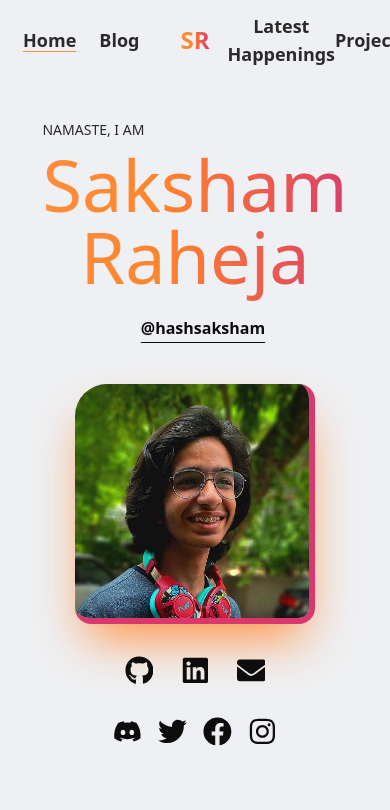
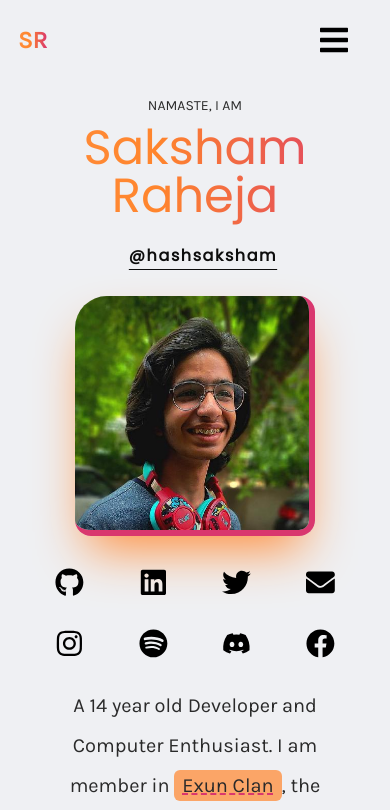
Before and after one commit to hashsaksham/saksham-raheja-website, a Next.js app: page / in a window 390 px wide. Shown: the top 810 px of the page. Built offline with nearby package versions, Linux system fonts and the light colour scheme.

Commit message:
chore: Typography and Responsive Navbar

```diff
--- a/components/Layout.js
+++ b/components/Layout.js
@@ -1,41 +1,10 @@
-import Link from "next/link";
-import { useRouter } from "next/router";
 import React from "react";
-
-const NavLink = ({ href, label }) => {
-  const router = useRouter();
-  return (
-    <li className="text-center">
-      <Link href={href} passHref>
-        <a
-          className={`font-bold text-lg text-center text-raqs ${
-            router.pathname == href &&
-            "underline-offset-4 underline decoration-accent "
-          }`}
-        >
-          {label}
-        </a>
-      </Link>
-    </li>
-  );
-};
+import Navbar from "./Navbar";
 
 const Layout = ({ children }) => {
   return (
     <div>
-      <nav className=" sticky flex justify-center items-center h-20  w-full">
-        <ul className="nav-links">
-          <NavLink href={"/"} label={"Home"} />
-          <NavLink href={"/blog"} label={"Blog"} />
-        </ul>
-        <div className="flex items-center justify-center w-1/6">
-          <h1 className="text-2xl font-black text-center gradient-text ">SR</h1>
-        </div>
-        <ul className="nav-links">
-          <NavLink href={"/latest"} label={"Latest Happenings"} />
-          <NavLink href={"/projects"} label={"Projects"} />
-        </ul>
-      </nav>
+      <Navbar />
       <main>{children}</main>
       <footer></footer>
     </div>
--- /dev/null
+++ b/components/NavLink.js
@@ -0,0 +1,31 @@
+import Link from "next/link";
+import { useRouter } from "next/router";
+import { useEffect, useState } from "react";
+
+const NavLink = ({ href, label, menu = false, setMenuOpen }) => {
+  const router = useRouter();
+
+  return (
+    <Link href={href} passHref>
+      <li
+        onClick={menu ? () => setMenuOpen(false) : null}
+        className={`text-center ${
+          menu && `w-full py-6 px-2 ${router.pathname == href && "bg-chaand"}`
+        } `}
+      >
+        <a
+          className={`font-extrabold  text-center text-raqs ${
+            router.pathname == href &&
+            "underline-offset-4 underline decoration-accent"
+          }
+          ${menu ? "text-xl " : "text-lg"}
+          `}
+        >
+          {label}
+        </a>
+      </li>
+    </Link>
+  );
+};
+
+export default NavLink;
--- /dev/null
+++ b/components/Navbar.js
@@ -0,0 +1,106 @@
+import Link from "next/link";
+import React, { useEffect, useState } from "react";
+import NavLink from "./NavLink";
+import { FaBars } from "react-icons/fa";
+import { GrFormClose } from "react-icons/gr";
+
+const Navbar = () => {
+  const [menuOpen, setMenuOpen] = useState(false);
+  const toggleNav = () => {
+    setMenuOpen(!menuOpen);
+  };
+  const [windowSize, setWindowSize] = useState({
+    width: undefined,
+    height: undefined,
+  });
+  useEffect(() => {
+    // only execute all the code below in client side
+    if (typeof window !== "undefined") {
+      // Handler to call on window resize
+      function handleResize() {
+        // Set window width/height to state
+        setWindowSize({
+          width: window.innerWidth,
+          height: window.innerHeight,
+        });
+      }
+      // Add event listener
+      window.addEventListener("resize", handleResize);
+      // Call handler right away so state gets updated with initial window size
+      handleResize();
+      // Remove event listener on cleanup
+      return () => window.removeEventListener("resize", handleResize);
+    }
+  }, []);
+
+  useEffect(() => {
+    if (windowSize.width > 1023) {
+      setMenuOpen(false);
+    }
+  }, [windowSize.width]);
+
+  return (
+    <>
+      <nav className="sticky flex justify-center items-center h-20  w-full ">
+        <ul className="flex justify-evenly items-center tabletbelow:hidden w-5/12 h-full ">
+          <NavLink href={"/"} label={"Home"} />
+          <NavLink href={"/blog"} label={"Blog"} />
+        </ul>
+        {/*  */}
+        <Link href={"/"} passHref>
+          <div className="flex items-center justify-center w-1/6 cursor-pointer z-40">
+            <h1 className="text-2xl font-black text-center gradient-text ">
+              SR
+            </h1>
+          </div>
+        </Link>
+        {/*  */}
+        <ul className="flex justify-evenly items-center tabletbelow:hidden w-5/12 h-full ">
+          <NavLink href={"/latest"} label={"Life Updates"} />
+          <NavLink href={"/projects"} label={"Projects"} />
+        </ul>
+        {/*  */}
+        <button
+          className="h-full hidden tabletbelow:flex justify-center items-center px-10 tabletbelow:ml-auto z-40"
+          onClick={toggleNav}
+        >
+          {menuOpen ? <GrFormClose size={"3rem"} /> : <FaBars size={"2rem"} />}
+        </button>{" "}
+        <div
+          className={`fixed  ${
+            menuOpen ? "translate-y-0" : "translate-y-[-100vh]"
+          }  transition-transform duration-500 top-20 left-0 right-0 bottom-0 bg-aaftab  text-raqs z-40 border-t-4 border-t-accent`}
+        >
+          <ul className="flex justify-center items-center flex-col w-full ">
+            <NavLink
+              href={"/"}
+              label={"Home"}
+              menu={true}
+              setMenuOpen={setMenuOpen}
+            />
+            <NavLink
+              href={"/blog"}
+              label={"Blog"}
+              menu={true}
+              setMenuOpen={setMenuOpen}
+            />
+            <NavLink
+              href={"/latest"}
+              label={"Life Updates"}
+              menu={true}
+              setMenuOpen={setMenuOpen}
+            />
+            <NavLink
+              href={"/projects"}
+              label={"Projects"}
+              menu={true}
+              setMenuOpen={setMenuOpen}
+            />
+          </ul>
+        </div>
+      </nav>
+    </>
+  );
+};
+
+export default Navbar;
--- /dev/null
+++ b/components/Socials/SocialIconsContainer.js
@@ -0,0 +1,19 @@
+import React from "react";
+import { IconContext } from "react-icons";
+import { activeTheme } from "../../styles/themes";
+
+const SocialIconsContainer = ({ data }) => {
+  return (
+    <IconContext.Provider value={{ color: activeTheme.qurbat, size: "1.8rem" }}>
+      {data.map(({ icon, url }, i) => {
+        return (
+          <a key={i} target="_blank" rel="noreferrer" href={url}>
+            {icon}
+          </a>
+        );
+      })}
+    </IconContext.Provider>
+  );
+};
+
+export default SocialIconsContainer;
--- a/pages/index.js
+++ b/pages/index.js
@@ -1,6 +1,4 @@
 /* eslint-disable @next/next/no-img-element */
-import { IconContext } from "react-icons";
-import { activeTheme } from "../styles/themes";
 import {
   FaBehance,
   FaDiscord,
@@ -9,27 +7,29 @@ import {
   FaGithub,
   FaInstagram,
   FaLinkedin,
+  FaSpotify,
   FaTwitter,
 } from "react-icons/fa";
+import SocialIconsContainer from "../components/Socials/SocialIconsContainer";
 
 export default function Home() {
   return (
-    <div className="flex flex-col min-h-[90vh] bg-aaftab">
-      <div className="p-10 pb-5 flex justify-center items-center flex-col">
+    <div className="flex flex-col desktopup:h-[calc(100vh-5rem)]  bg-aaftab">
+      <div className="p-5 flex justify-center items-center flex-col mobilebelow:p-3 mobilebelow:pt-4">
         <div>
-          <div className="font-light text-sm px-4  text-raqs uppercase">
+          <div className="font-light text-sm px-4  text-raqs uppercase font-karla-para mobilebelow:text-center">
             Namaste, I am
           </div>
-          <h1 className="text-7xl p-4 pt-2  text-accent gradient-text text-center">
-            Saksham <span className="text-qurbat">Raheja</span>
+          <h1 className="text-7xl mobilebelow:text-5xl p-4 pt-2 text-accent gradient-text text-center font-poppins-heading">
+            Saksham Raheja
           </h1>
         </div>
-        <h2 className="text-base text-center  font-black text-qurbat pl-4 underline-offset-8 underline mt-2">
+        <h2 className="text-base text-center  font-black text-qurbat pl-4 underline-offset-8 underline mt-2 font-poppins-heading tracking-widest">
           @hashsaksham
         </h2>
       </div>
-      <div className="flex flex-1">
-        <div className="w-3/12  flex flex-col items-center justify-end">
+      <div className="flex flex-1 tabletbelow:flex-col">
+        <div className="w-3/12  flex flex-col items-center justify-end tabletbelow:hidden">
           <div className="flex justify-start items-end w-full">
             <img
               src="/cool-guy-crossing-road.svg"
@@ -39,86 +39,66 @@ export default function Home() {
           </div>
         </div>
         {/*  */}
-        <div className="flex items-center justify-start flex-col w-6/12 mx-8">
-          <div className="flex flex-row w-full justify-center my-6 tabletbelow:flex-col">
-            <div className="flex flex-col items-center justify-evenly flex-1 order-1 tabletbelow:order-2 tabletbelow:flex-row tabletbelow:mt-8">
-              <IconContext.Provider
-                value={{ color: activeTheme.qurbat, size: "1.8rem" }}
-              >
-                <a
-                  rel="noreferrer"
-                  target="_blank"
-                  href="https://github.com/hashsaksham"
-                >
-                  <FaGithub />
-                </a>
-                <a
-                  rel="noreferrer"
-                  target="_blank"
-                  href="https://www.linkedin.com/in/saksham-raheja-4323b3190/"
-                >
-                  <FaLinkedin />
-                </a>
-                <a
-                  rel="noreferrer"
-                  target="_blank"
-                  href="mailto:sakshamraheja11@gmail.com"
-                >
-                  <FaEnvelope />
-                </a>
-              </IconContext.Provider>
+        <div className="flex items-center justify-start flex-col w-6/12 desktopup:mx-8 tabletbelow:w-full">
+          <div className="flex flex-row w-full justify-center py-4 mobile:flex-col">
+            <div className="flex flex-col items-center justify-evenly flex-wrap flex-1 order-1 mobile:order-2 tabletbelow:flex-row tabletbelow:mt-8">
+              <SocialIconsContainer
+                data={[
+                  { url: "https://github.com/hashsaksham", icon: <FaGithub /> },
+                  {
+                    url: "https://www.linkedin.com/in/saksham-raheja-4323b3190",
+                    icon: <FaLinkedin />,
+                  },
+                  {
+                    url: "https://twitter.com/hashsaksham",
+                    icon: <FaTwitter />,
+                  },
+                  {
+                    url: "mailto:sakshamraheja11@gmail.com",
+                    icon: <FaEnvelope />,
+                  },
+                ]}
+              />
             </div>
             {/* IMAGE  */}
-            <div className="flex items-center justify-centerw order-2 tabletbelow:order-1 w-60 h-60 self-center rounded-2xl rounded-tl-[5rem] flex-1 ">
+            <div className="flex items-center justify-center order-2 mobile:order-1 w-60 h-60 tablet:w-30 tablet:h-30 self-center rounded-2xl rounded-tl-[5rem] flex-1 ">
               <img
                 src="/main.jpg"
                 alt="me"
-                className="rounded-tl-[5rem] tabletbelow:rounded-tl-[2rem] rounded-2xl shadow-accent shadow-2xl  border-b-noor border-b-[6px] border-r-[6px] border-r-noor"
+                className="rounded-tl-[5rem] tabletbelow:rounded-tl-[2rem] rounded-2xl shadow-accent shadow-2xl  border-b-noor border-b-[6px] border-r-[6px] border-r-noor max-h-full"
               />
             </div>
-            <div className="flex flex-col items-center justify-evenly flex-1 order-3 tabletbelow:order-3 tabletbelow:flex-row tabletbelow:mt-8">
-              <IconContext.Provider
-                value={{ color: activeTheme.qurbat, size: "1.8rem" }}
-              >
-                <a
-                  target="_blank"
-                  rel="noreferrer"
-                  href="https://discordapp.com/users/922671433346334810"
-                >
-                  <FaDiscord />
-                </a>
-                <a
-                  target="_blank"
-                  rel="noreferrer"
-                  href="https://twitter.com/hashsaksham"
-                >
-                  <FaTwitter />
-                </a>
-                <a
-                  target="_blank"
-                  rel="noreferrer"
-                  href="https://facebook.com/hashsaksham"
-                >
-                  <FaFacebook />
-                </a>
-                <a
-                  target="_blank"
-                  rel="noreferrer"
-                  href="https://instagram.com/hashsaksham"
-                >
-                  <FaInstagram />
-                </a>
-              </IconContext.Provider>
+            <div className="flex flex-col items-center justify-evenly flex-wrap flex-1 order-3 tabletbelow:order-3 tabletbelow:flex-row tabletbelow:mt-8">
+              <SocialIconsContainer
+                data={[
+                  {
+                    url: "https://instagram.com/hashsaksham",
+                    icon: <FaInstagram />,
+                  },
+                  {
+                    url: "https://open.spotify.com/user/m9ahe2w7uakp3mdzu3kfkitiv",
+                    icon: <FaSpotify />,
+                  },
+                  {
+                    url: "https://discordapp.com/users/922671433346334810",
+                    icon: <FaDiscord />,
+                  },
+                  {
+                    url: "https://facebook.com/hashsaksham",
+                    icon: <FaFacebook />,
+                  },
+                ]}
+              />
             </div>
           </div>
           {/* SUBTEXT */}
-          <div className="mx-12 flex justify-center items-center text-center mt-10">
-            <p className="sub-head">
-              A developer at{" "}
+          <div className="mx-12 flex justify-center items-center text-center mt-3">
+            <p className="sub-head mobilebelow:px-4">
+              A 14 year old Developer and Computer Enthusiast. I am member in{" "}
               <a href="https://exunclan.com" className="link">
                 <span className="keyword">Exun Clan</span>
-              </a>{" "}
-              and studying in{" "}
+              </a>
+              , the technology club of my school,{" "}
               <span className="keyword">Delhi Public School, R.K. Puram</span>.
               I love to develop & tinker with stuff. I love silicon chips and
               music.
@@ -126,12 +106,12 @@ export default function Home() {
           </div>
         </div>
 
-        <div className="w-3/12  flex flex-col items-center justify-end">
+        <div className="w-3/12  flex flex-col items-center justify-end tabletbelow:hidden">
           <div className="flex justify-end items-end w-full ">
             <img
               src="/cool-guy-crossing-road.svg"
               alt="illustration"
-              className="w-6/12 -scale-x-100"
+              className="w-6/12 -scale-x-100 z-10"
             />
           </div>
         </div>
--- a/styles/globals.scss
+++ b/styles/globals.scss
@@ -1,3 +1,8 @@
+// POPPINS
+@import url("https://fonts.googleapis.com/css2?family=Poppins&display=swap");
+// KARLA
+@import url("https://fonts.googleapis.com/css2?family=Karla&display=swap");
+
 @tailwind base;
 @tailwind components;
 @tailwind utilities;
@@ -11,9 +16,15 @@ $qurbat: rgba(13, 13, 13, 1); // Headline
 $raqs: rgba(42, 42, 42, 1); // Paragraph
 $noor: rgba(217, 55, 110, 1);
 
-// *{
-//   transition: ;
-// }
+$karla-para: "Karla, ui-sans-serif, system-ui, -apple-system, BlinkMacSystemFont, "
+  Segoe UI ", Roboto, " Helvetica Neue ", Arial, " Noto Sans ", sans-serif, "
+  Apple Color Emoji ", " Segoe UI Emoji ", " Segoe UI Symbol ", " Noto Color
+  Emoji "";
+$poppins-heading: "Poppins", ui-sans-serif, system-ui, -apple-system,
+  BlinkMacSystemFont, "Segoe UI", Roboto, "Helvetica Neue", Arial, "Noto Sans",
+  sans-serif, "Apple Color Emoji", "Segoe UI Emoji", "Segoe UI Symbol",
+  "Noto Color Emoji";
+
 @layer base {
   * {
     transition: all 0.7s cubic-bezier(0.215, 0.61, 0.355, 1) 0s;
@@ -40,6 +51,16 @@ $noor: rgba(217, 55, 110, 1);
   ::-webkit-scrollbar-thumb:hover {
     background: $accent-light;
   }
+  ::-moz-selection {
+    /* Code for Firefox */
+    color: $raqs;
+    background: $accent;
+  }
+
+  ::selection {
+    color: $chaand;
+    background: $noor;
+  }
   ul {
     list-style: none;
   }
@@ -47,6 +68,9 @@ $noor: rgba(217, 55, 110, 1);
     @apply w-full;
     min-height: 100vh;
     background-color: $aaftab;
+  }
+  html {
+    @apply font-karla-para;
   }
 }
 
@@ -57,10 +81,6 @@ $noor: rgba(217, 55, 110, 1);
 }
 
 @layer components {
-  .nav-links {
-    @apply flex justify-evenly items-center w-5/12 h-full;
-  }
-
   .gradient-text {
     background: linear-gradient(
       90deg,
@@ -71,11 +91,13 @@ $noor: rgba(217, 55, 110, 1);
     background-clip: text;
     -webkit-background-clip: text;
     -webkit-text-fill-color: transparent;
+    &::selection {
+      -webkit-text-fill-color: $chaand;
+    }
   }
 
   .sub-head {
     @apply text-raqs leading-loose text-xl break-words;
-    word-spacing: 0.2rem;
   }
   .keyword {
     @apply bg-accent-light px-2 py-1 rounded-md whitespace-nowrap overflow-auto;
--- a/styles/themes.js
+++ b/styles/themes.js
@@ -1,4 +1,9 @@
-const orangeTheme = {
+const defaultTheme = require("tailwindcss/defaultTheme");
+const fonts = {
+  "karla-para": ["Karla", ...defaultTheme.fontFamily.sans],
+  "poppins-heading": ["Poppins", ...defaultTheme.fontFamily.sans],
+};
+const orangeColorTheme = {
   aaftab: "rgba(239, 240, 243, 1.0)", // Background
   chaand: "rgba(255, 255, 254, 1.0)", // Supporting background shade
 
@@ -11,5 +16,8 @@ const orangeTheme = {
   noor: "rgba(217, 55, 110, 1.0)",
 };
 module.exports = {
-  activeTheme: orangeTheme,
+  activeTheme: {
+    fonts: fonts,
+    colors: orangeColorTheme,
+  },
 };
--- a/tailwind.config.js
+++ b/tailwind.config.js
@@ -27,6 +27,7 @@ module.exports = {
     },
     extend: {
       fontFamily: {
+        ...activeTheme.fonts,
         // sans: ["Lato", ...defaultTheme.fontFamily.sans],
         ...defaultTheme.fontFamily,
       },
@@ -45,7 +46,7 @@ module.exports = {
       // raqs: activeTheme.raqs, // Paragraph
 
       // noor: activeTheme.noor,
-      ...activeTheme,
+      ...activeTheme.colors,
       ...defaultTheme.colors,
     },
   },
```
Also changed, not shown: 1 other file (tests, documents, lock files or other folders).
